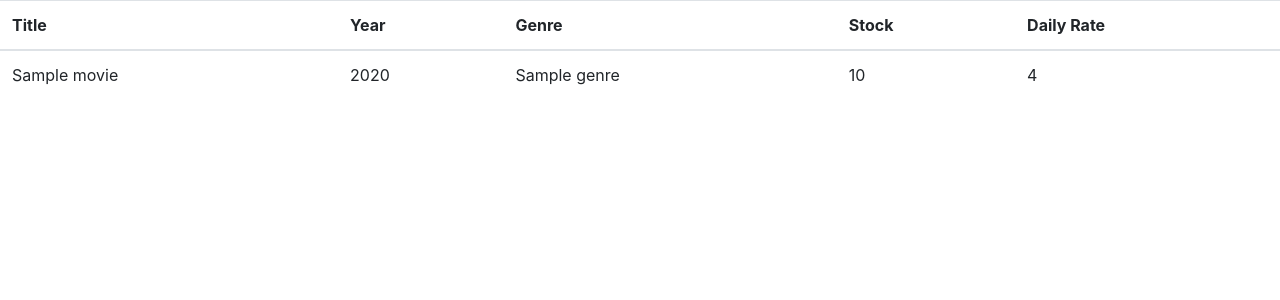
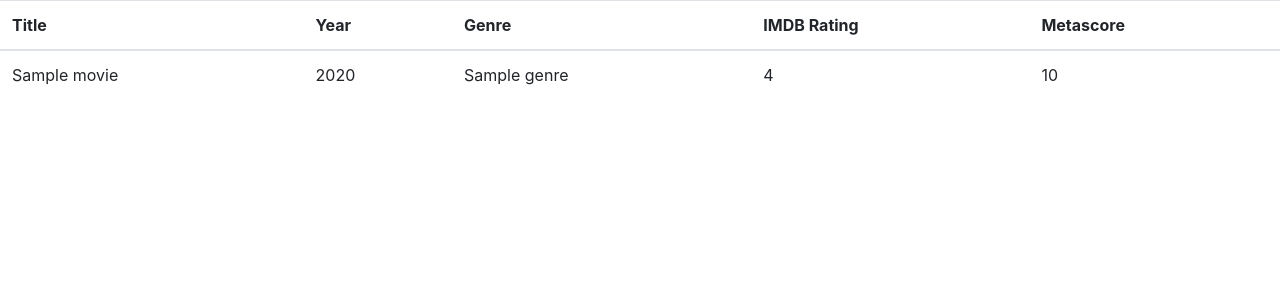
Before and after one commit to jhadev/pyvid, a Django app: template movies/templates/movies/index.html in a window 1280 px wide. Shown: the top 300 px of the page. Run offline with Django 3.2, Linux system fonts and the light colour scheme; the template is opened without the code that fills it: most values are stand-ins (such as "Sample title", 1, 10 or a date in 2020); some libraries are stand-ins or nearby versions.

Commit message:
migration

```diff
--- a/movies/admin.py
+++ b/movies/admin.py
@@ -9,7 +9,7 @@ class GenreAdmin(admin.ModelAdmin):
 
 class MovieAdmin(admin.ModelAdmin):
     exclude = ('date_created', )
-    list_display = ('title', 'number_in_stock', 'daily_rate')
+    list_display = ('title', 'meta_score', 'imdb_rating')
 
 
 admin.site.register(Genre, GenreAdmin)
--- a/movies/models.py
+++ b/movies/models.py
@@ -14,7 +14,7 @@ class Genre(models.Model):
 class Movie(models.Model):
     title = models.CharField(max_length=255)
     release_year = models.IntegerField()
-    number_in_stock = models.IntegerField()
-    daily_rate = models.FloatField()
+    meta_score = models.IntegerField()
+    imdb_rating = models.FloatField()
     genre = models.ForeignKey(Genre, on_delete=models.CASCADE)
     date_created = models.DateTimeField(default=timezone.now)
--- a/movies/templates/movies/index.html
+++ b/movies/templates/movies/index.html
@@ -7,8 +7,8 @@
       <th>Title</th>
       <th>Year</th>
       <th>Genre</th>
-        <th>Stock</th>
-        <th>Daily Rate</th>
+      <th>IMDB Rating</th>
+      <th>Metascore</th>
     </tr>
   </thead>
   <tbody>
@@ -17,10 +17,10 @@
       <td>{{movie.title}}</td>
       <td>{{movie.release_year}}</td>
       <td>{{movie.genre}}</td>
-          <td>{{movie.number_in_stock}}</td>
-          <td>{{movie.daily_rate}}</td>
+      <td>{{movie.imdb_rating}}</td>
+      <td>{{movie.meta_score}}</td>
     </tr>
     {% endfor %}
   </tbody>
 </table>
-{% endblock  %}
+{% endblock %}
```
Also changed, not shown: db.sqlite3, movies/migrations/0003_auto_20190221_0132.py (added). Lines whose indentation alone changed are shown as unchanged.
